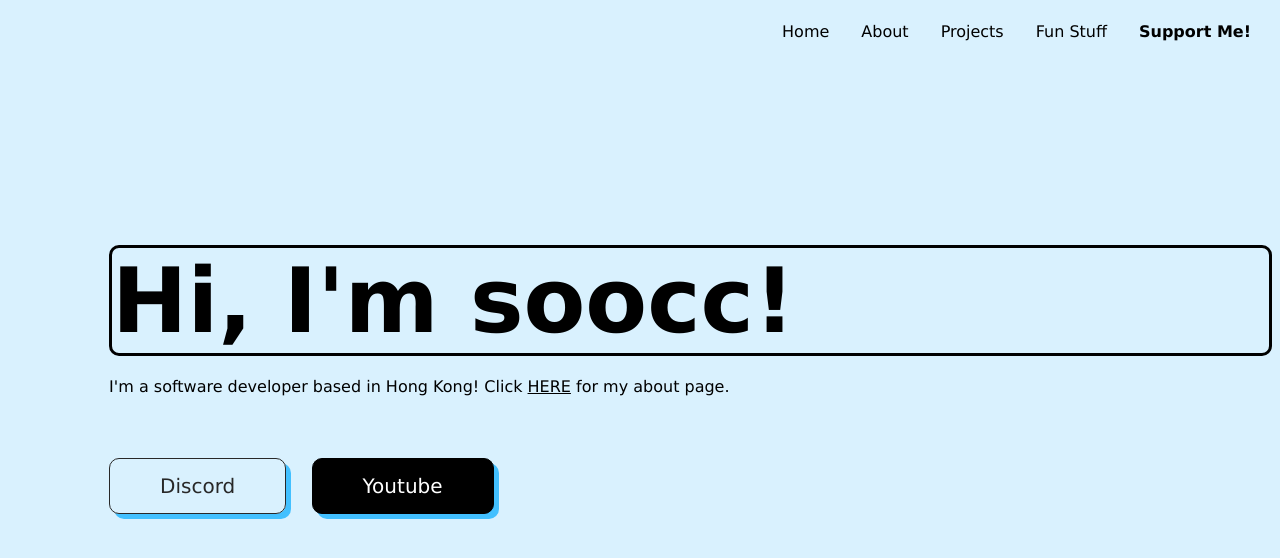
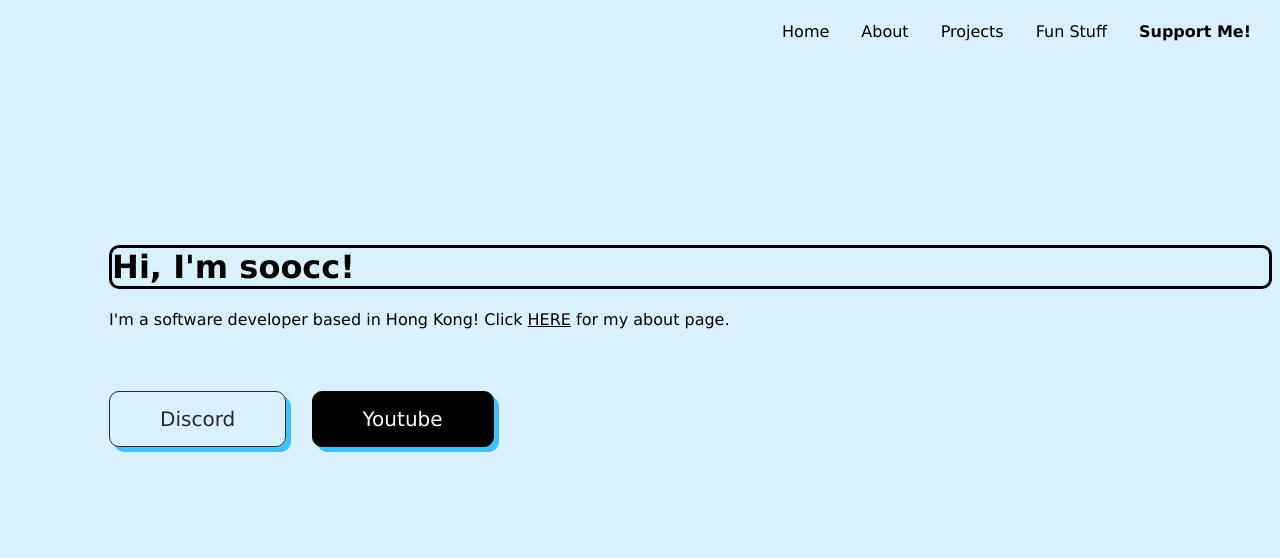
Before and after one commit to soocc/sooccsocks2, a Jekyll site: the page built from index.html, in a window 1280 px wide. Shown: the top 558 px of the page. Built offline with Jekyll 4.4.1, drawn with Linux system fonts in a browser that asks for light colours.

Commit message:
Update index.html

```diff
--- a/index.html
+++ b/index.html
@@ -10,7 +10,6 @@ layout: default
     <style>
       .welcome {
         font-weight: bold;
-        font-size: 90px;
         margin-left: 8%;
         margin-top: 15%;
         margin-bottom: 0px;
```
